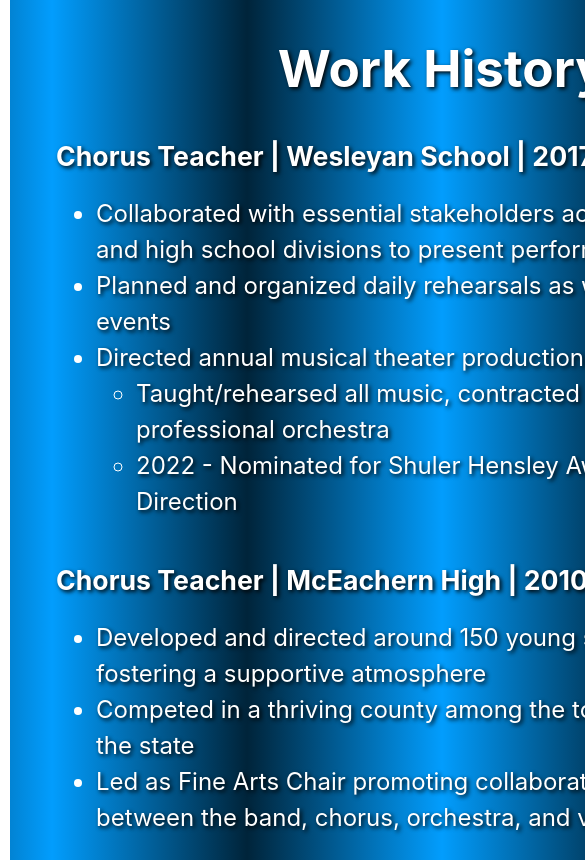
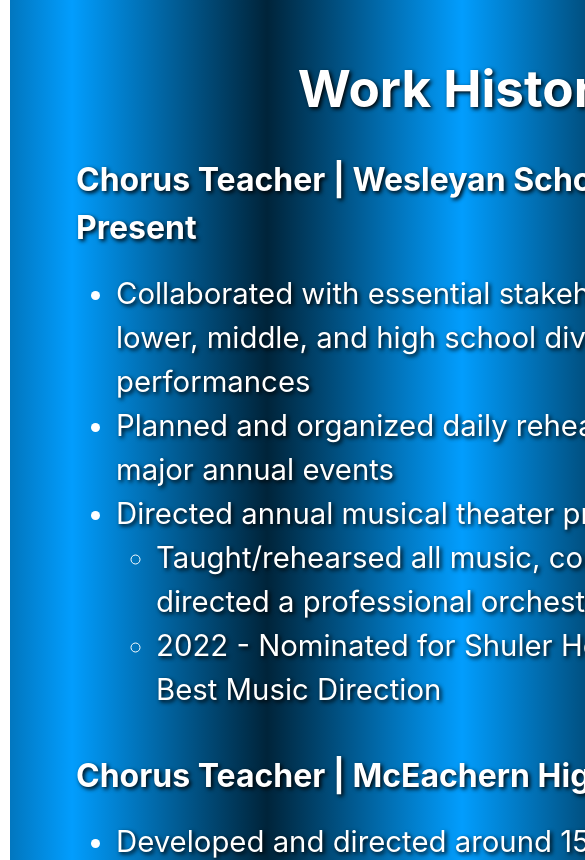
Before and after one commit to Wbradmeyer/vitePortfolio, a Vue app: page / in a window 390 px wide. Shown: the part 920-1780 px from the top of the page, 585 px wide, since content can reach past the window. Built offline with nearby package versions, Linux system fonts and the light colour scheme.

Commit message:
increase work font size mobile

```diff
--- a/src/components/WorkExperience.vue
+++ b/src/components/WorkExperience.vue
@@ -34,12 +34,9 @@
     .work {
         margin: 0px 0px 40px;
         text-align: left;
-        /* background-color: rgb(55, 55, 55, 0.5); */
         color: white;
         padding: 20px;
-        /* border-radius: 8px; */
         max-width: 850px;
-        /* box-shadow: 0px 0px 10px black; */
     }
 
     h2 {
@@ -49,4 +46,14 @@
     li {
         font-size: 18pt;
     }
+
+    @media screen and (max-width: 480px) {
+        h2 {
+            font-size: 24pt;
+        }
+
+        li {
+            font-size: 22pt;
+        }
+    }
 </style>
--- a/src/style.css
+++ b/src/style.css
@@ -24,8 +24,6 @@ body {
   background-attachment: fixed;
   background-repeat: no-repeat;
   background-size: cover;
-  /* background-image: linear-gradient(to right, rgb(0, 36, 58),
-                                  rgb(2, 157, 253), rgb(0, 36, 58)); */
 }
 
 h1 {
@@ -77,7 +75,7 @@ button:focus-visible {
   body {
     background-image: linear-gradient(to right, rgb(0, 36, 58),
                                   rgb(2, 157, 253), rgb(0, 36, 58));
-    padding: 10px;
+    padding: 30px;
     margin: 10px;
   }
 }
```
